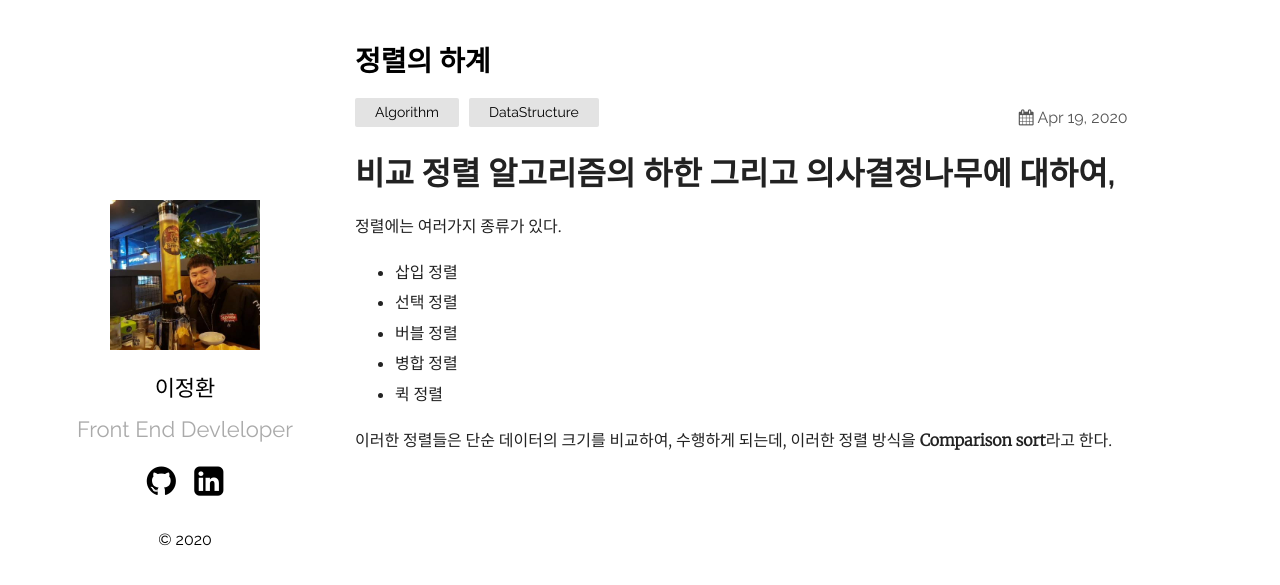
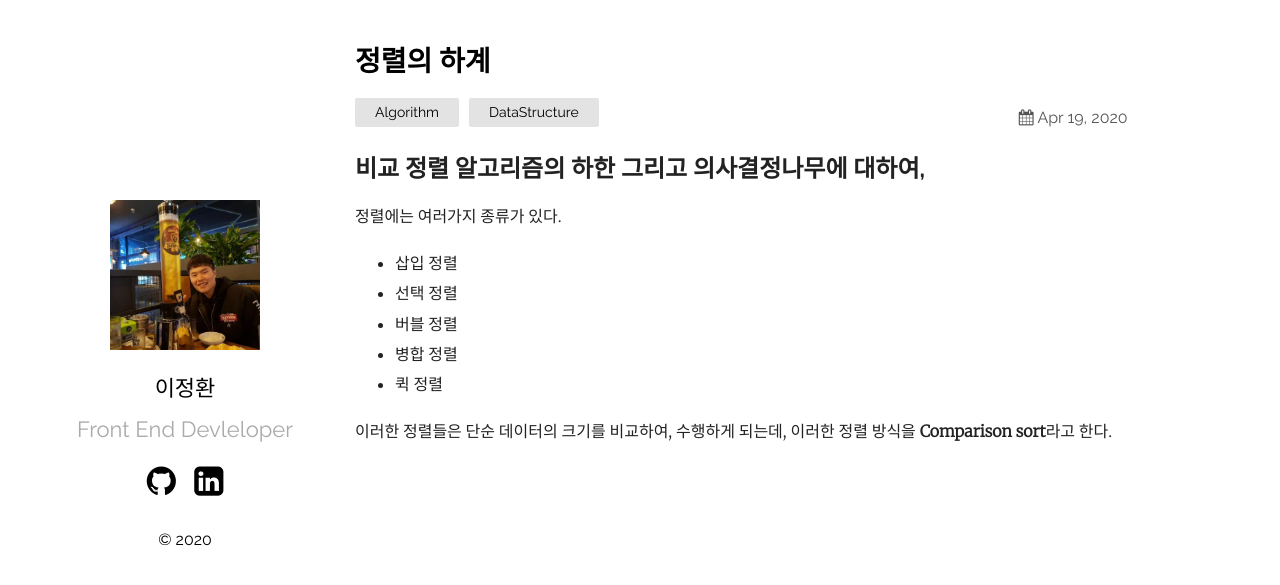
Before and after one commit to winterlood/winterlood.github.io, a Jekyll site: the page built from _posts/2020-04-19-lower-bound.md, in a window 1280 px wide. Shown: the top 585 px of the page. Built offline with Jekyll 4.4.1, drawn with Linux system fonts in a browser that asks for light colours.

```diff
--- a/_posts/2020-04-19-lower-bound.md
+++ b/_posts/2020-04-19-lower-bound.md
@@ -5,7 +5,7 @@ date:   2020-04-19 13:03:36 +0530
 categories: Algorithm DataStructure
 ---
 
-# 비교 정렬 알고리즘의 하한 그리고 의사결정나무에 대하여,
+## 비교 정렬 알고리즘의 하한 그리고 의사결정나무에 대하여,
 
 정렬에는 여러가지 종류가 있다.
 
```
